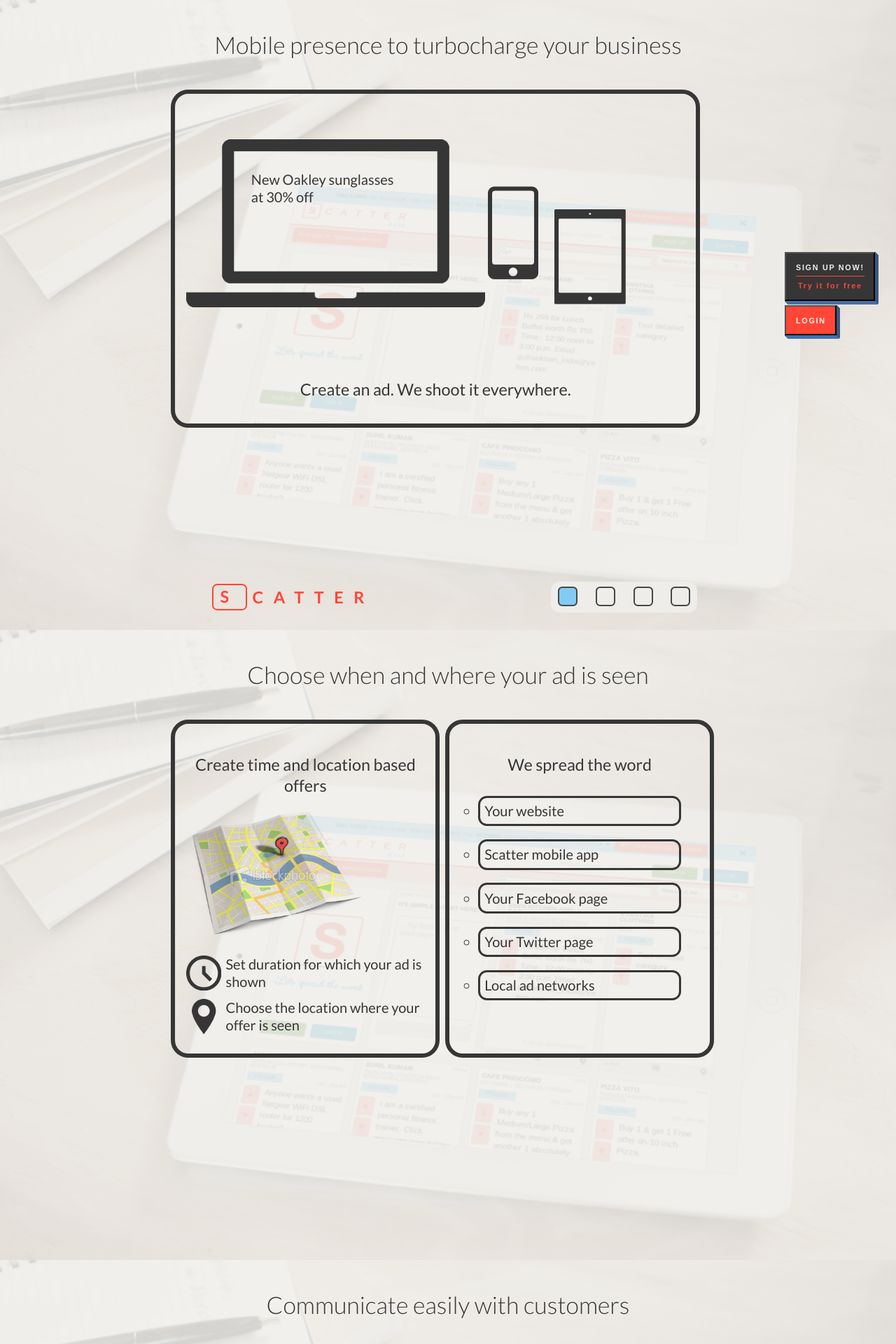
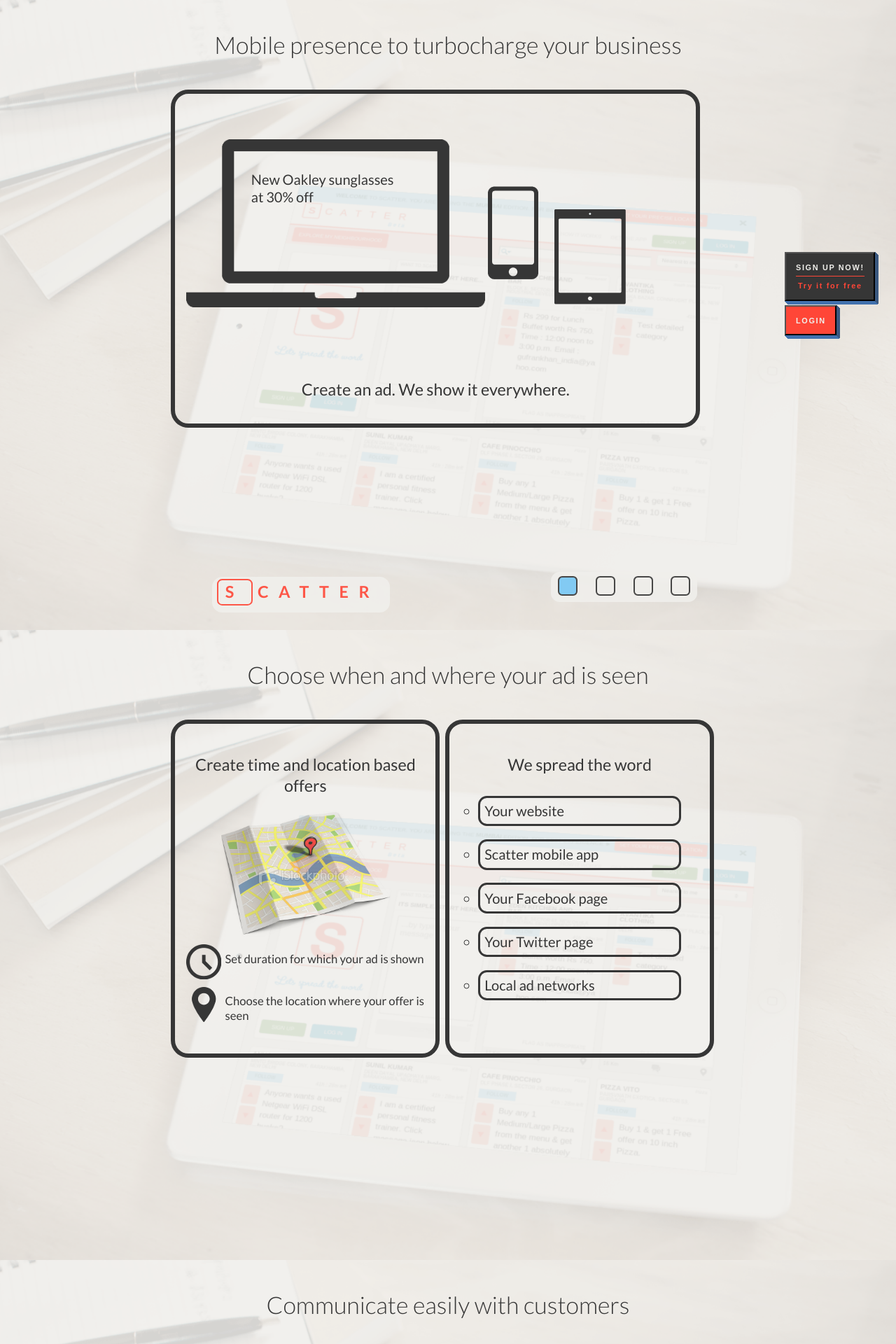
Before and after one commit to metamn/scatter, a Jekyll site: the page built from _posts/2013-08-13-business.html, in a window 1280 px wide. Shown: the top 1920 px of the page at 70% size. Built offline with Jekyll 4.4.1, drawn with Linux system fonts in a browser that asks for light colours; nearby versions of some CDN libraries.

Commit message:
Changes requested are done

```diff
--- a/_config.yml
+++ b/_config.yml
@@ -2,4 +2,4 @@
 
 name: Scatter
 
-url: http://metamn.github.io/scatter
+#url: http://metamn.github.io/scatter
--- a/_posts/2013-08-13-business.html
+++ b/_posts/2013-08-13-business.html
@@ -24,7 +24,7 @@
         <p id="p2"></p>
         <p id="p3"></p>
 
-        <h3>Create an ad. We shoot it everywhere.</h3>
+        <h3>Create an ad. We show it everywhere.</h3>
       </div>
     </article>
 
--- a/assets/mixins.scss
+++ b/assets/mixins.scss
@@ -24,12 +24,6 @@
   @media all and (orientation : portrait) {
     @content;
   }
-}
-
-@mixin h900 {
-  @media all and (min-height : 899px) and (max-height : 901px) {
-		@content;
-	}
 }
 
 
--- a/assets/print.css
+++ b/assets/print.css
@@ -152,8 +152,8 @@
 body .container #content #logo h1 { text-transform: uppercase; font-weight: bold; letter-spacing: 0.625em; }
 body .container #content #logo h1:first-letter { border: 2px solid; -webkit-border-radius: 0.3125em; -moz-border-radius: 0.3125em; -ms-border-radius: 0.3125em; -o-border-radius: 0.3125em; border-radius: 0.3125em; padding: 0.10417em 0.41667em 0.15625em; /* S is aligned left */ /* padding: $pad/12 0 $pad/8 $pad/2;   S is centered */ margin-right: 0.3125em; }
 @media only screen and (max-width: 766px) { body .container #content #logo h1 { font-size: 80%; } }
-body .container #content section#intro { background-image: url(http://metamn.github.io/scatter/assets/smartphone-with-scatter-optimized.png); }
-@media only screen and (max-width: 766px) { body .container #content section#intro { background-image: url(http://metamn.github.io/scatter/assets/smartphone-with-scatter-optimized-mobile.png); } }
+body .container #content section#intro { background-image: url(/assets/smartphone-with-scatter-optimized.png); }
+@media only screen and (max-width: 766px) { body .container #content section#intro { background-image: url(/assets/smartphone-with-scatter-optimized-mobile.png); } }
 body .container #content section#intro article header { width: 100%; float: left; margin-top: 38.196%; }
 body .container #content section#intro article header h1 { color: #f0efeb; }
 @media only screen and (max-width: 766px) { body .container #content section#intro article header h1 { text-shadow: #363636 1px 1px 0; } }
@@ -166,8 +166,8 @@
 @media only screen and (min-width: 1442px) { body .container #content section#intro article form a:first-of-type { margin-top: 6.25em; } }
 @media only screen and (max-width: 766px) { body .container #content section#intro article form input:first-of-type { display: none; } }
 @media only screen and (min-width: 381px) and (max-width: 767px) and (orientation: landscape) { body .container #content section#intro article #logo { display: none; } }
-body .container #content section#features { background-image: url(http://metamn.github.io/scatter/assets/laptop-with-scatter-optimized.png); }
-@media only screen and (max-width: 766px) { body .container #content section#features { background-image: url(http://metamn.github.io/scatter/assets/tablet-with-scatter-optimized-mobile.png); } }
+body .container #content section#features { background-image: url(/assets/laptop-with-scatter-optimized.png); }
+@media only screen and (max-width: 766px) { body .container #content section#features { background-image: url(/assets/tablet-with-scatter-optimized-mobile.png); } }
 body .container #content section#features article header h1 { color: #f0efeb; }
 @media only screen and (max-width: 766px) { body .container #content section#features article header h1 { color: #363636; } }
 @media only screen and (min-width: 768px) and (max-width: 1023px) { body .container #content section#features article header h1 { text-shadow: #363636 1px 1px 0; } }
@@ -199,8 +199,8 @@
 body .container #content section#features article form p { display: inline-block; }
 @media only screen and (max-width: 766px) { body .container #content section#features article form p { display: block; margin: 1.25em 0; } }
 @media only screen and (min-width: 768px) and (max-width: 1023px) { body .container #content section#features article form { padding-left: 9.549%; } }
-body .container #content section#testimonials { background-image: url(http://metamn.github.io/scatter/assets/tablet-with-scatter-optimized.png); }
-@media only screen and (max-width: 766px) { body .container #content section#testimonials { margin-bottom: 2.5em; background-image: url(http://metamn.github.io/scatter/assets/tablet-with-scatter-optimized-mobile.png); } }
+body .container #content section#testimonials { background-image: url(/assets/tablet-with-scatter-optimized.png); }
+@media only screen and (max-width: 766px) { body .container #content section#testimonials { margin-bottom: 2.5em; background-image: url(/assets/tablet-with-scatter-optimized-mobile.png); } }
 body .container #content section#testimonials article ul { width: 100%; float: left; margin: 1.25em 0; list-style: none; }
 @media only screen and (min-width: 1024px) and (max-width: 1279px) { body .container #content section#testimonials article ul { margin: 0.3125em 0; } }
 body .container #content section#testimonials article ul li { margin-bottom: 1.25em; width: 100%; float: left; border: 0.3125em solid; -webkit-border-radius: 1.25em; -moz-border-radius: 1.25em; -ms-border-radius: 1.25em; -o-border-radius: 1.25em; border-radius: 1.25em; padding: 0.625em; font-weight: 400; cursor: pointer; }
@@ -225,7 +225,7 @@
 @media only screen and (min-width: 1024px) and (max-width: 1279px) { body .container #content section#testimonials article form { font-size: small; } }
 body .container #content section#testimonials.active { display: block; }
 
-body.business .container #header nav { background: #f0efeb; padding: 0.3125em 0.625em 0.625em 0.3125em; opacity: .9; -webkit-border-radius: 0.625em; -moz-border-radius: 0.625em; -ms-border-radius: 0.625em; -o-border-radius: 0.625em; border-radius: 0.625em; }
+body.business .container #header h1, body.business .container #header nav { background: #f0efeb; padding: 0.3125em 0.625em 0.625em 0.3125em; opacity: .9; -webkit-border-radius: 0.625em; -moz-border-radius: 0.625em; -ms-border-radius: 0.625em; -o-border-radius: 0.625em; border-radius: 0.625em; }
 body.business .container #header nav ul { display: block; margin: 0; }
 body.business .container #header nav ul li { display: inline-block; list-style-type: none; margin-left: 0; float: left; margin-right: 1.25em; }
 body.business .container #header nav ul li.last, body.business .container #header nav ul li:last-of-type { margin-right: 0; }
@@ -243,8 +243,8 @@
 body.business .container form button:last-of-type:active, body.business .container form button:last-of-type.active { transform: translate(4px, 4px); -webkit-box-shadow: 1px 0px #3a587f, 0px 1px #4171ae, 2px 1px #3a587f, 1px 2px #4171ae; -moz-box-shadow: 1px 0px #3a587f, 0px 1px #4171ae, 2px 1px #3a587f, 1px 2px #4171ae; box-shadow: 1px 0px #3a587f, 0px 1px #4171ae, 2px 1px #3a587f, 1px 2px #4171ae; }
 @media only screen and (max-width: 766px) { body.business .container form button:last-of-type { padding: 0.625em; margin: 0.3125em 0; font-weight: 400; letter-spacing: 1px; text-transform: none; display: block; } }
 body.business .container form p { margin-top: 1.25em; }
-body.business .container #content section { background-image: url(http://metamn.github.io/scatter/assets/tablet-with-scatter-optimized.png); }
-@media only screen and (max-width: 766px) { body.business .container #content section { background-image: url(http://metamn.github.io/scatter/assets/tablet-with-scatter-optimized-mobile.png); } }
+body.business .container #content section { background-image: url(/assets/tablet-with-scatter-optimized.png); }
+@media only screen and (max-width: 766px) { body.business .container #content section { background-image: url(/assets/tablet-with-scatter-optimized-mobile.png); } }
 body.business .container #content section article { float: left; }
 body.business .container #content section article header { text-align: center; }
 @media only screen and (max-width: 766px) { body.business .container #content section article { width: 70%; margin: 0 15%; } }
@@ -275,11 +275,9 @@
   body.business .container #content section#slide-1 article div p#p3 { top: -18em; } }
 body.business .container #content section#slide-2 article div h3 { padding: 1.25em 0; text-align: center; }
 body.business .container #content section#slide-2 article div ul { font-weight: 400; list-style: circle; }
-body.business .container #content section#slide-2 article div#offer img#map { width: 100%; position: relative; top: -0.625em; }
-@media only screen and (min-width: 768px) and (max-width: 1023px) { body.business .container #content section#slide-2 article div#offer img#map { width: 76%; } }
-@media all and (min-height: 899px) and (max-height: 901px) { body.business .container #content section#slide-2 article div#offer img#map { width: 76%; } }
-body.business .container #content section#slide-2 article div#offer p { font-weight: 400; width: 100%; float: left; }
-body.business .container #content section#slide-2 article div#offer p img { width: 50px; height: 50px; display: inline-block; float: left; margin-right: 0.3125em; }
+body.business .container #content section#slide-2 article div#offer img#map { width: 76%; margin: 0 auto; display: block; position: relative; top: -0.625em; }
+body.business .container #content section#slide-2 article div#offer p { font-weight: 400; font-size: smaller; width: 100%; float: left; }
+body.business .container #content section#slide-2 article div#offer p img { width: 50px; height: 50px; display: inline-block; float: left; margin-right: 0.3125em; position: relative; top: -0.625em; }
 body.business .container #content section#slide-2 article div#offer p + p { margin-top: 0.625em; }
 body.business .container #content section#slide-2 article div#spread ul li { padding: 0.3125em; margin-bottom: 0.9375em; border: 0.15625em solid; -webkit-border-radius: 0.625em; -moz-border-radius: 0.625em; -ms-border-radius: 0.625em; -o-border-radius: 0.625em; border-radius: 0.625em; }
 @media only screen and (min-width: 1442px) { body.business .container #content section#slide-2 article div#spread ul li { padding: 0.625em; margin-bottom: 1.5625em; } }
--- a/assets/screen.css
+++ b/assets/screen.css
@@ -152,8 +152,8 @@
 body .container #content #logo h1 { text-transform: uppercase; font-weight: bold; letter-spacing: 0.625em; }
 body .container #content #logo h1:first-letter { border: 2px solid; -webkit-border-radius: 0.3125em; -moz-border-radius: 0.3125em; -ms-border-radius: 0.3125em; -o-border-radius: 0.3125em; border-radius: 0.3125em; padding: 0.10417em 0.41667em 0.15625em; /* S is aligned left */ /* padding: $pad/12 0 $pad/8 $pad/2;   S is centered */ margin-right: 0.3125em; }
 @media only screen and (max-width: 766px) { body .container #content #logo h1 { font-size: 80%; } }
-body .container #content section#intro { background-image: url(http://metamn.github.io/scatter/assets/smartphone-with-scatter-optimized.png); }
-@media only screen and (max-width: 766px) { body .container #content section#intro { background-image: url(http://metamn.github.io/scatter/assets/smartphone-with-scatter-optimized-mobile.png); } }
+body .container #content section#intro { background-image: url(/assets/smartphone-with-scatter-optimized.png); }
+@media only screen and (max-width: 766px) { body .container #content section#intro { background-image: url(/assets/smartphone-with-scatter-optimized-mobile.png); } }
 body .container #content section#intro article header { width: 100%; float: left; margin-top: 38.196%; }
 body .container #content section#intro article header h1 { color: #f0efeb; }
 @media only screen and (max-width: 766px) { body .container #content section#intro article header h1 { text-shadow: #363636 1px 1px 0; } }
@@ -166,8 +166,8 @@
 @media only screen and (min-width: 1442px) { body .container #content section#intro article form a:first-of-type { margin-top: 6.25em; } }
 @media only screen and (max-width: 766px) { body .container #content section#intro article form input:first-of-type { display: none; } }
 @media only screen and (min-width: 381px) and (max-width: 767px) and (orientation: landscape) { body .container #content section#intro article #logo { display: none; } }
-body .container #content section#features { background-image: url(http://metamn.github.io/scatter/assets/laptop-with-scatter-optimized.png); }
-@media only screen and (max-width: 766px) { body .container #content section#features { background-image: url(http://metamn.github.io/scatter/assets/tablet-with-scatter-optimized-mobile.png); } }
+body .container #content section#features { background-image: url(/assets/laptop-with-scatter-optimized.png); }
+@media only screen and (max-width: 766px) { body .container #content section#features { background-image: url(/assets/tablet-with-scatter-optimized-mobile.png); } }
 body .container #content section#features article header h1 { color: #f0efeb; }
 @media only screen and (max-width: 766px) { body .container #content section#features article header h1 { color: #363636; } }
 @media only screen and (min-width: 768px) and (max-width: 1023px) { body .container #content section#features article header h1 { text-shadow: #363636 1px 1px 0; } }
@@ -199,8 +199,8 @@
 body .container #content section#features article form p { display: inline-block; }
 @media only screen and (max-width: 766px) { body .container #content section#features article form p { display: block; margin: 1.25em 0; } }
 @media only screen and (min-width: 768px) and (max-width: 1023px) { body .container #content section#features article form { padding-left: 9.549%; } }
-body .container #content section#testimonials { background-image: url(http://metamn.github.io/scatter/assets/tablet-with-scatter-optimized.png); }
-@media only screen and (max-width: 766px) { body .container #content section#testimonials { margin-bottom: 2.5em; background-image: url(http://metamn.github.io/scatter/assets/tablet-with-scatter-optimized-mobile.png); } }
+body .container #content section#testimonials { background-image: url(/assets/tablet-with-scatter-optimized.png); }
+@media only screen and (max-width: 766px) { body .container #content section#testimonials { margin-bottom: 2.5em; background-image: url(/assets/tablet-with-scatter-optimized-mobile.png); } }
 body .container #content section#testimonials article ul { width: 100%; float: left; margin: 1.25em 0; list-style: none; }
 @media only screen and (min-width: 1024px) and (max-width: 1279px) { body .container #content section#testimonials article ul { margin: 0.3125em 0; } }
 body .container #content section#testimonials article ul li { margin-bottom: 1.25em; width: 100%; float: left; border: 0.3125em solid; -webkit-border-radius: 1.25em; -moz-border-radius: 1.25em; -ms-border-radius: 1.25em; -o-border-radius: 1.25em; border-radius: 1.25em; padding: 0.625em; font-weight: 400; cursor: pointer; }
@@ -225,7 +225,7 @@
 @media only screen and (min-width: 1024px) and (max-width: 1279px) { body .container #content section#testimonials article form { font-size: small; } }
 body .container #content section#testimonials.active { display: block; }
 
-body.business .container #header nav { background: #f0efeb; padding: 0.3125em 0.625em 0.625em 0.3125em; opacity: .9; -webkit-border-radius: 0.625em; -moz-border-radius: 0.625em; -ms-border-radius: 0.625em; -o-border-radius: 0.625em; border-radius: 0.625em; }
+body.business .container #header h1, body.business .container #header nav { background: #f0efeb; padding: 0.3125em 0.625em 0.625em 0.3125em; opacity: .9; -webkit-border-radius: 0.625em; -moz-border-radius: 0.625em; -ms-border-radius: 0.625em; -o-border-radius: 0.625em; border-radius: 0.625em; }
 body.business .container #header nav ul { display: block; margin: 0; }
 body.business .container #header nav ul li { display: inline-block; list-style-type: none; margin-left: 0; float: left; margin-right: 1.25em; }
 body.business .container #header nav ul li.last, body.business .container #header nav ul li:last-of-type { margin-right: 0; }
@@ -243,8 +243,8 @@
 body.business .container form button:last-of-type:active, body.business .container form button:last-of-type.active { transform: translate(4px, 4px); -webkit-box-shadow: 1px 0px #3a587f, 0px 1px #4171ae, 2px 1px #3a587f, 1px 2px #4171ae; -moz-box-shadow: 1px 0px #3a587f, 0px 1px #4171ae, 2px 1px #3a587f, 1px 2px #4171ae; box-shadow: 1px 0px #3a587f, 0px 1px #4171ae, 2px 1px #3a587f, 1px 2px #4171ae; }
 @media only screen and (max-width: 766px) { body.business .container form button:last-of-type { padding: 0.625em; margin: 0.3125em 0; font-weight: 400; letter-spacing: 1px; text-transform: none; display: block; } }
 body.business .container form p { margin-top: 1.25em; }
-body.business .container #content section { background-image: url(http://metamn.github.io/scatter/assets/tablet-with-scatter-optimized.png); }
-@media only screen and (max-width: 766px) { body.business .container #content section { background-image: url(http://metamn.github.io/scatter/assets/tablet-with-scatter-optimized-mobile.png); } }
+body.business .container #content section { background-image: url(/assets/tablet-with-scatter-optimized.png); }
+@media only screen and (max-width: 766px) { body.business .container #content section { background-image: url(/assets/tablet-with-scatter-optimized-mobile.png); } }
 body.business .container #content section article { float: left; }
 body.business .container #content section article header { text-align: center; }
 @media only screen and (max-width: 766px) { body.business .container #content section article { width: 70%; margin: 0 15%; } }
@@ -275,11 +275,9 @@
   body.business .container #content section#slide-1 article div p#p3 { top: -18em; } }
 body.business .container #content section#slide-2 article div h3 { padding: 1.25em 0; text-align: center; }
 body.business .container #content section#slide-2 article div ul { font-weight: 400; list-style: circle; }
-body.business .container #content section#slide-2 article div#offer img#map { width: 100%; position: relative; top: -0.625em; }
-@media only screen and (min-width: 768px) and (max-width: 1023px) { body.business .container #content section#slide-2 article div#offer img#map { width: 76%; } }
-@media all and (min-height: 899px) and (max-height: 901px) { body.business .container #content section#slide-2 article div#offer img#map { width: 76%; } }
-body.business .container #content section#slide-2 article div#offer p { font-weight: 400; width: 100%; float: left; }
-body.business .container #content section#slide-2 article div#offer p img { width: 50px; height: 50px; display: inline-block; float: left; margin-right: 0.3125em; }
+body.business .container #content section#slide-2 article div#offer img#map { width: 76%; margin: 0 auto; display: block; position: relative; top: -0.625em; }
+body.business .container #content section#slide-2 article div#offer p { font-weight: 400; font-size: smaller; width: 100%; float: left; }
+body.business .container #content section#slide-2 article div#offer p img { width: 50px; height: 50px; display: inline-block; float: left; margin-right: 0.3125em; position: relative; top: -0.625em; }
 body.business .container #content section#slide-2 article div#offer p + p { margin-top: 0.625em; }
 body.business .container #content section#slide-2 article div#spread ul li { padding: 0.3125em; margin-bottom: 0.9375em; border: 0.15625em solid; -webkit-border-radius: 0.625em; -moz-border-radius: 0.625em; -ms-border-radius: 0.625em; -o-border-radius: 0.625em; border-radius: 0.625em; }
 @media only screen and (min-width: 1442px) { body.business .container #content section#slide-2 article div#spread ul li { padding: 0.625em; margin-bottom: 1.5625em; } }
```
Also changed, not shown: assets/theme.scss (+19 -17 lines), assets/tablet-chat.png, 9 other files.
